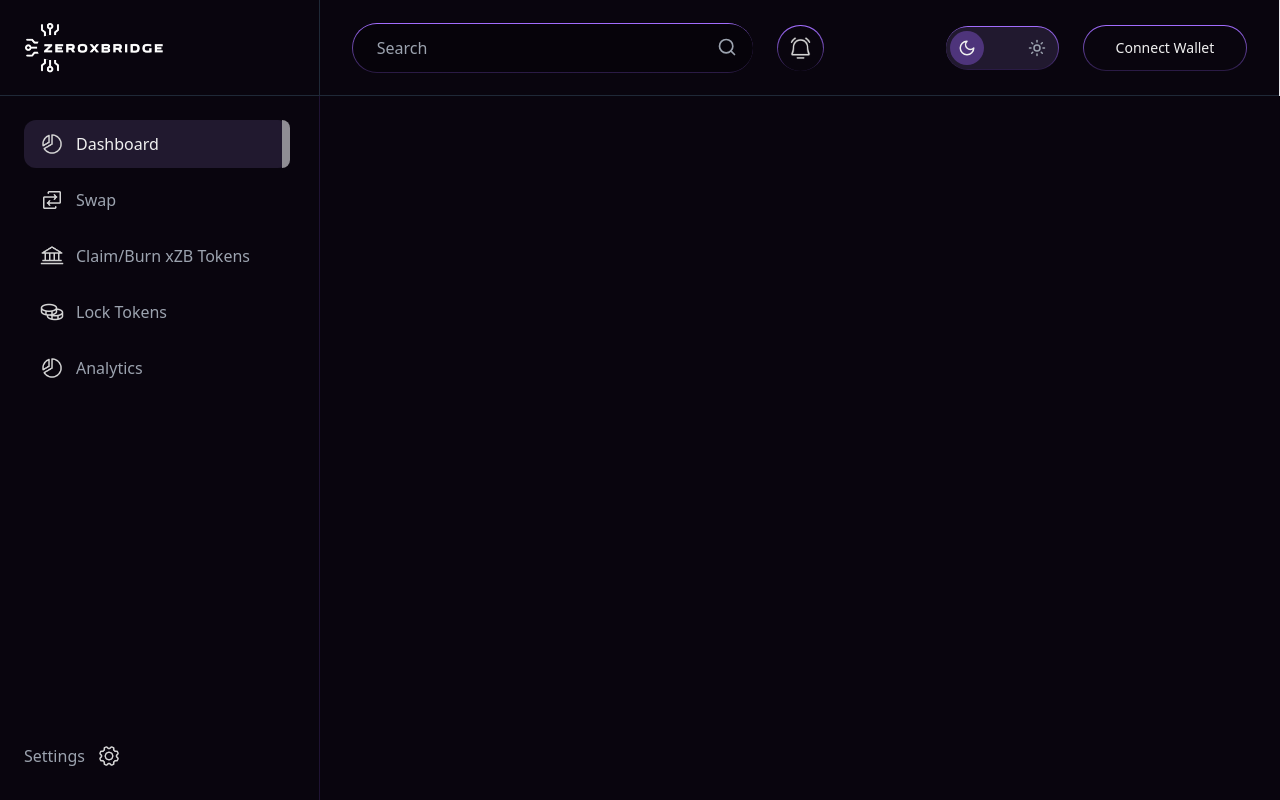
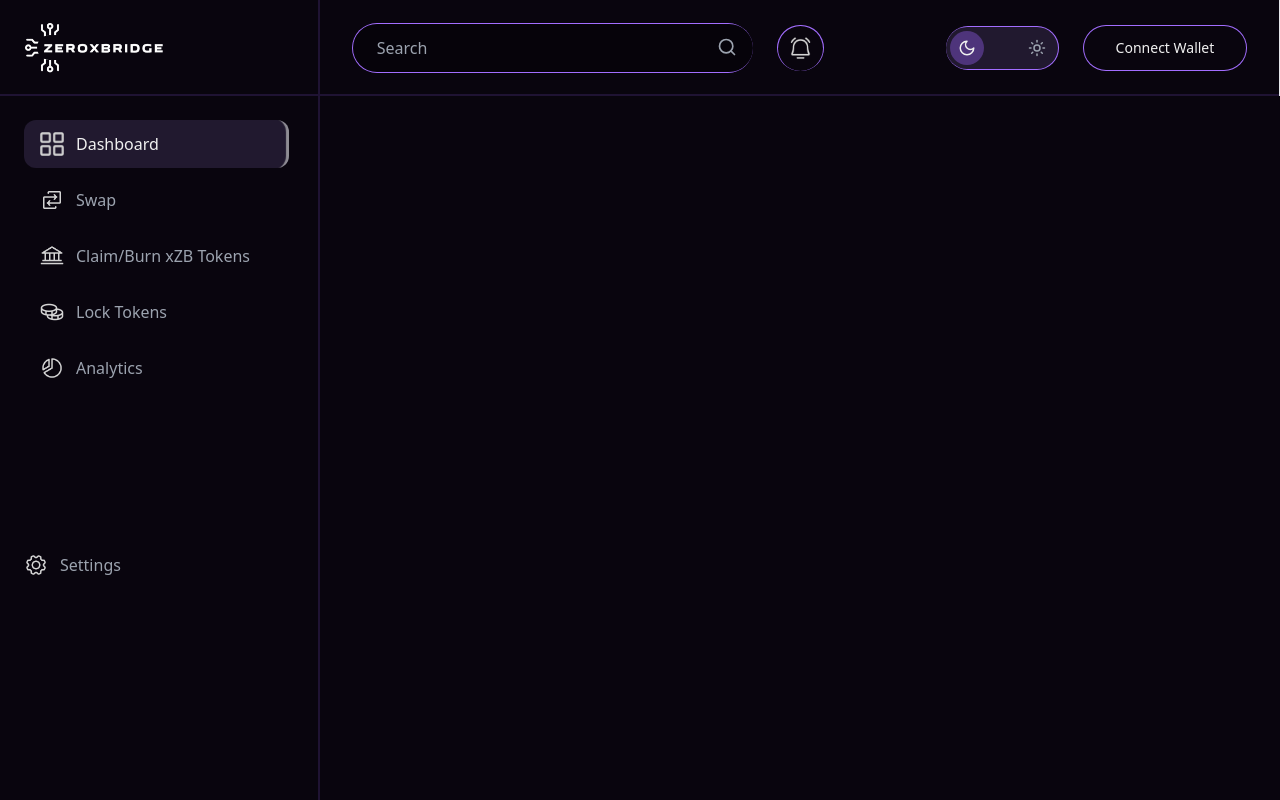
Before and after one commit to stephanniegb/ZeroXBridge_Frontend, a Next.js app: page /Sidebar in a window 1280 px wide. Built offline with nearby package versions, Linux system fonts and the light colour scheme.

Commit message:
Feat: create dashboard sidebar and navbar component

```diff
--- a/app/components/Sidebar.tsx
+++ b/app/components/Sidebar.tsx
@@ -5,6 +5,7 @@ import Chart from "../../public/Chart.png";
 import Swap from "../../public/Swap.png";
 import Claim from "../../public/Claim.png";
 import Coins from "../../public/Coins.png";
+import Dashboard from "../../public/dashboard.png";
 import { cn } from "@/utils/cn";
 
 interface SidebarProps {
@@ -15,10 +16,10 @@ const Sidebar = ({ isDarkMode }: SidebarProps) => {
     const [activeTab, setActiveTab] = useState("Dashboard");
 
     return (
-        <aside className={`w-80 ${isDarkMode ? "bg-[#09050e]" : "bg-white"} border-r border-[#1F1333] h-full flex flex-col`}>
+        <aside className={`w-80 ${isDarkMode ? "bg-[#09050E]" : "bg-white"} border-r-2 border-[#1F1333] h-full flex flex-col`}>
             <div className="flex-1 mt-6 flex flex-col items-start gap-2 pl-6">
                 {[
-                    { name: "Dashboard", icon: Chart },
+                    { name: "Dashboard", icon: Dashboard },
                     { name: "Swap", icon: Swap },
                     { name: "Claim/Burn xZB Tokens", icon: Claim },
                     { name: "Lock Tokens", icon: Coins },
@@ -27,23 +28,23 @@ const Sidebar = ({ isDarkMode }: SidebarProps) => {
                     <div
                         key={tab.name}
                         className={cn(
-                            "relative flex items-center gap-3 cursor-pointer px-4 py-3 rounded-xl w-[90%] transition-all duration-200",
-                            activeTab === tab.name ? "bg-[#21192F] text-white" : "text-gray-400"
+                            "relative flex items-center gap-3 cursor-pointer px-4 py-3 w-[90%] transition-all duration-200 rounded-xl",
+                            activeTab === tab.name
+                                ? "bg-[#21192F] text-white shadow-[inset_-5px_0px_1px_-2px_#8f8d94]"
+                                : "text-gray-400"
                         )}
                         onClick={() => setActiveTab(tab.name)}
                     >
                         <Image src={tab.icon} alt={tab.name} height={24} width={24} />
                         <p className="text-base font-light">{tab.name}</p>
-                        {activeTab === tab.name && (
-                            <span className="absolute right-0 top-0 h-full w-2 bg-[#8f8d94] rounded-r-xl"></span>
-                        )}
+                    </div>
 
-                    </div>
+
                 ))}
             </div>
-            <div className="pl-6 pb-8 flex items-center gap-3">
+            <div className="pl-6 pb-[70%] flex items-center gap-3">
+                <Image src={cog} alt="settings" height={24} width={24} />
                 <p className="text-gray-400 text-base font-light">Settings</p>
-                <Image src={cog} alt="settings" height={24} width={24} />
             </div>
         </aside>
     );
--- a/app/components/navbar.tsx
+++ b/app/components/navbar.tsx
@@ -10,12 +10,12 @@ interface NavbarProps {
 }
 
 const Navbar: React.FC<NavbarProps> = ({ isDarkMode, toggleDarkMode }) => {
-    const gradientBorder = "bg-gradient-to-b from-[#A26DFF] to-[#291A43] p-[0.7px] rounded-full";
+    const gradientBorder = "bg-gradient-to-b from-[#A26DFF] to-[#A26DFF] p-[0.7px] rounded-full";
 
     return (
-        <header className={`${isDarkMode ? "bg-[#09050E]" : "bg-white"} border-b ${isDarkMode ? "border-gray-800" : "border-gray-300"} flex h-24`}>
+        <header className={`${isDarkMode ? "bg-[#09050E]" : "bg-white"} border-b-2 ${isDarkMode ? "border-[#1F1333]" : "border-gray-300"} flex h-24`}>
             {/* Logo section with border */}
-            <div className={`w-80 h-24 flex items-center justify-start pl-6 border-r ${isDarkMode ? "border-gray-800" : "border-gray-300"}`}>
+            <div className={`w-80 h-24 flex items-center justify-start pl-6 border-r-2 ${isDarkMode ? "border-[#1F1333]" : "border-gray-300"}`}>
                 <Image
                     src={Logo}
                     alt="ZeroxBridge Logo"
```
Also changed, not shown: public/dashboard.png (added).
